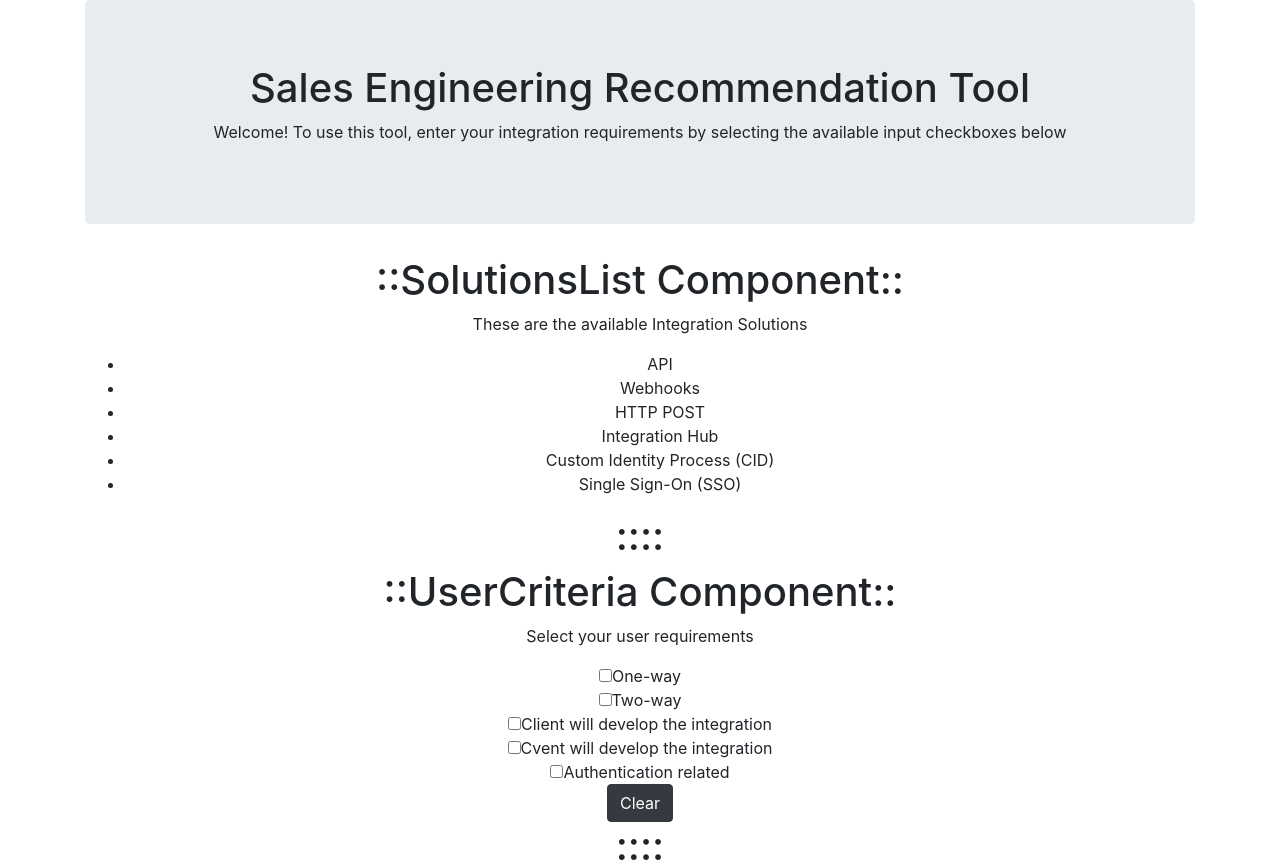
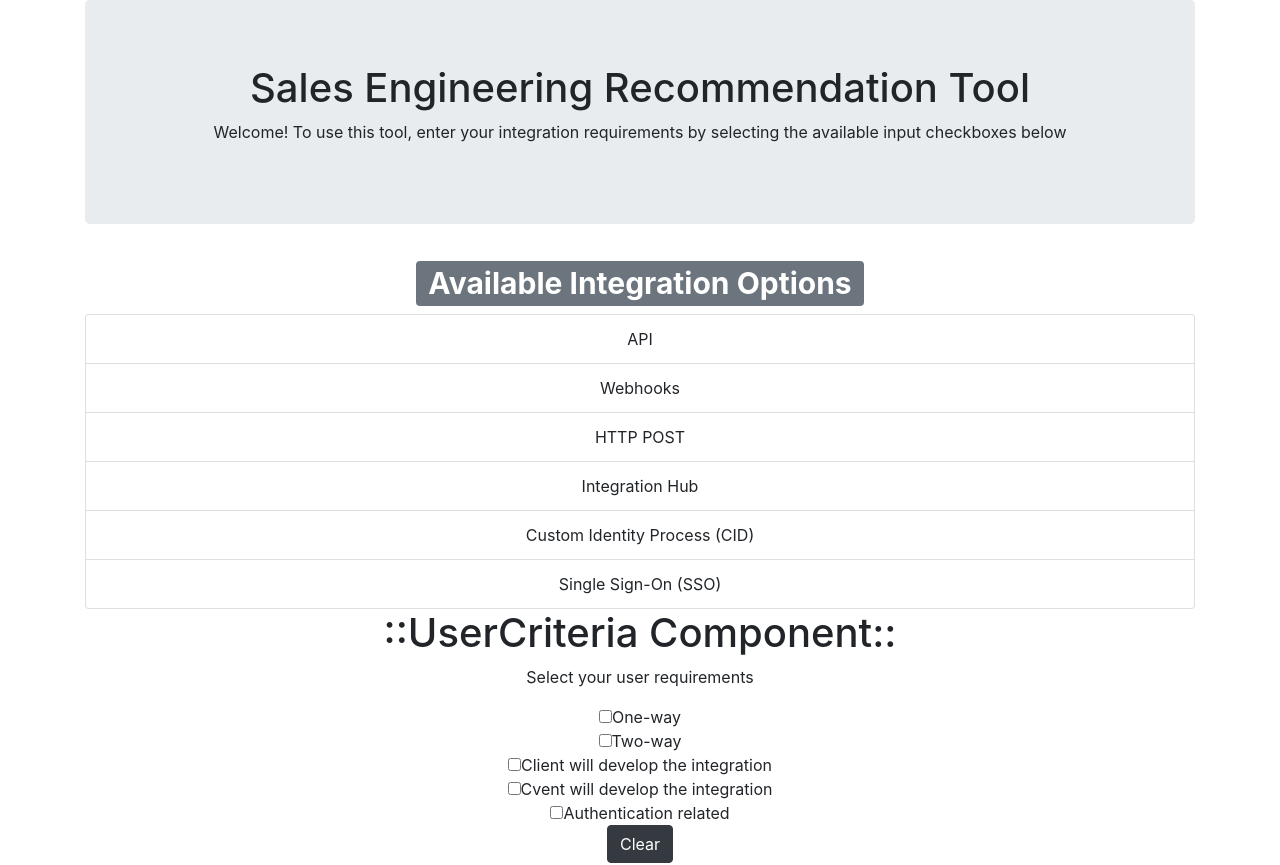
Before and after one commit to hkurniadi/integration-recommendation-app, a React (Create React App) app: page / in a window 1280 px wide. Shown: the top 865 px of the page. Built offline with nearby package versions, Linux system fonts and the light colour scheme.

Commit message:
changed the component list to use Bootstrap

```diff
--- a/src/components/SolutionsList.js
+++ b/src/components/SolutionsList.js
@@ -1,5 +1,8 @@
 import React, { Component, useState, useEffect } from 'react';
 import availableSolutions from '../models/solutions.json';
+import Badge from 'react-bootstrap/Badge';
+import ListGroup from 'react-bootstrap/ListGroup';
+import { ListGroupItem } from 'react-bootstrap';
 
 // Using Class Component
 /* class SolutionsList extends Component {
@@ -38,18 +41,14 @@ function SolutionsList(props) {
 
   return (
     <div>
-      <h1>::SolutionsList Component::</h1>
-      <p>These are the available Integration Solutions</p>
-      <ul>
+      <h1><Badge variant="secondary">Available Integration Options</Badge></h1>
+      <ListGroup as="ul">
         {
           allSolutions.map((x) =>
-            <li key={x.id}>
-              {x.name}
-            </li>
+            <ListGroup.Item as="li" key={x.id}>{x.name}</ListGroup.Item>
           )
         }
-      </ul>
-      <h1>::::</h1>
+      </ListGroup>
     </div>
   )
 }
```
